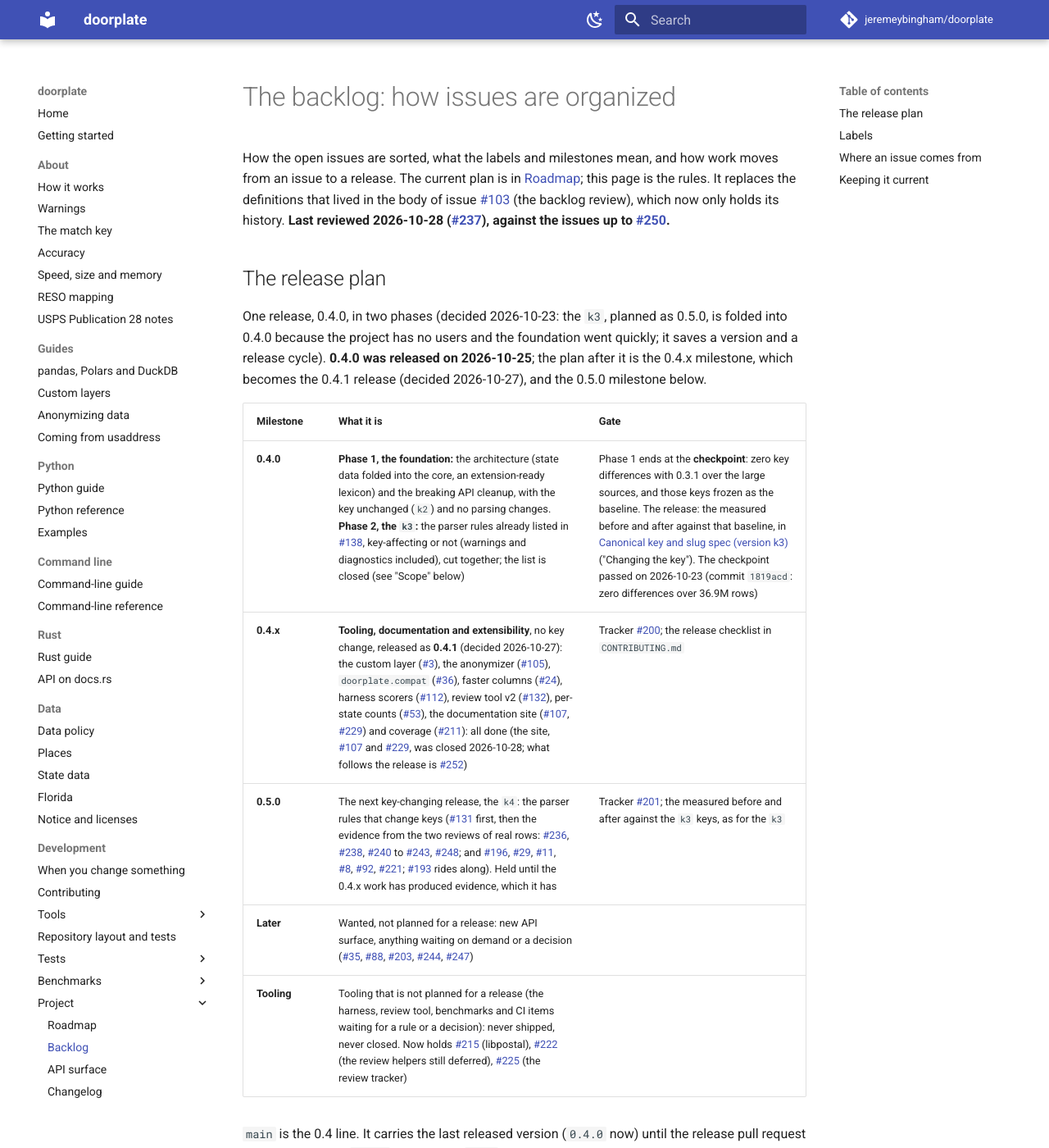
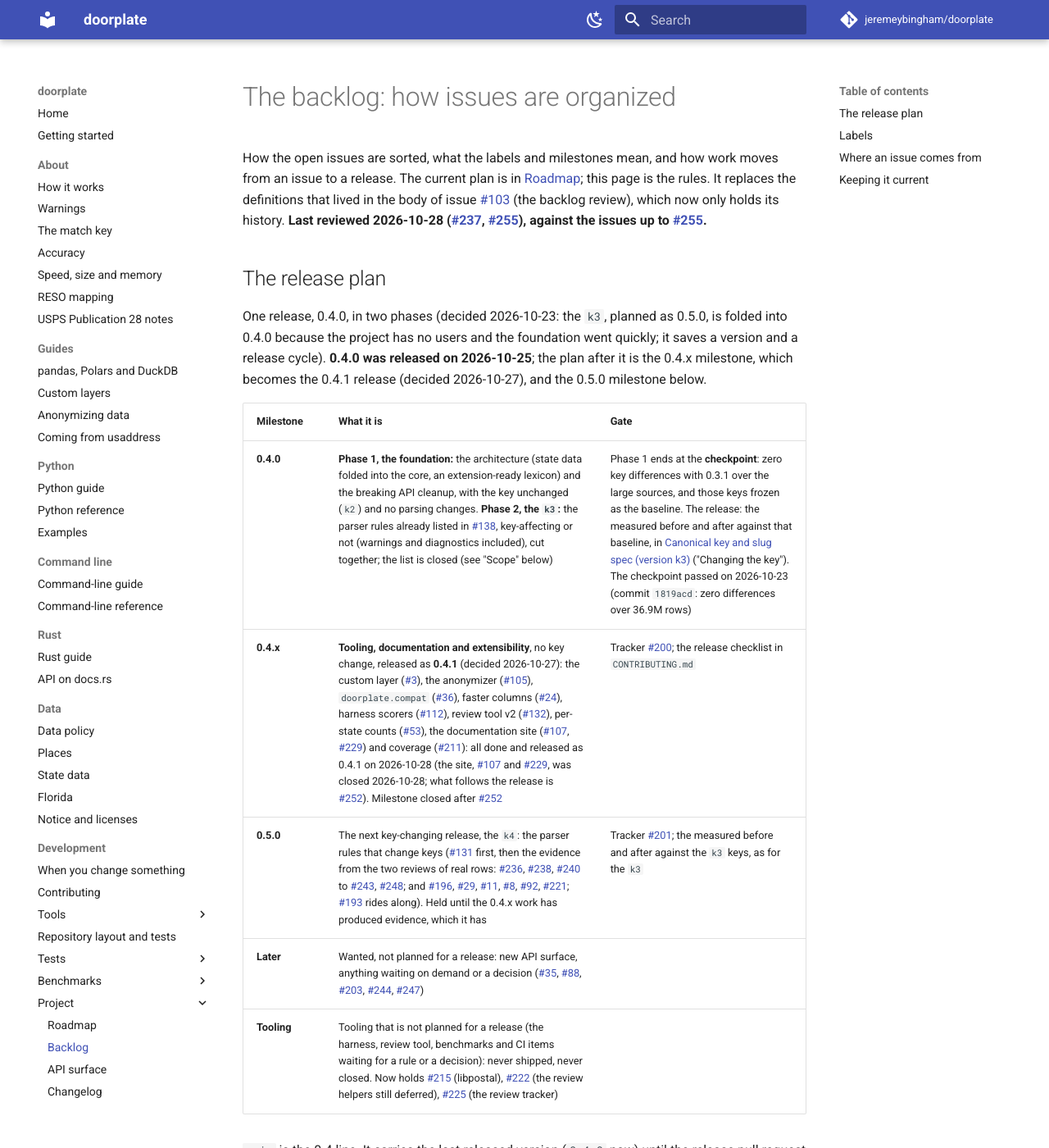
Before and after one commit to jeremeybingham/doorplate, an MkDocs documentation site: the page built from docs/backlog.md, in a window 1280 px wide and 1400 px high. Shown: the whole window at 82% size. Built offline with MkDocs 1.6.1 and Material for MkDocs 9.7.7, drawn with Linux system fonts in a browser that asks for light colours; comment, search, counter and statistics services are not loaded.

Commit message:
Release 0.4.1: CHANGELOG, roadmap and backlog (#255)
CHANGELOG: [Unreleased] becomes 0.4.1 (no key change). Roadmap: 0.4.1 moves
to Released and 0.5.0 is Next. Backlog: the 0.4.x row and the review date.

Co-Authored-By: Claude Sonnet 5.5 <noreply@anthropic.com>

```diff
--- a/docs/backlog.md
+++ b/docs/backlog.md
@@ -3,7 +3,7 @@
 How the open issues are sorted, what the labels and milestones mean, and how work moves from an issue to a
 release. The current plan is in [`roadmap.md`](roadmap.md); this page is the rules. It replaces the
 definitions that lived in the body of issue #103 (the backlog review), which now only holds its history.
-**Last reviewed 2026-10-28 (#237), against the issues up to #250.**
+**Last reviewed 2026-10-28 (#237, #255), against the issues up to #255.**
 
 ## The release plan
 
@@ -14,7 +14,7 @@ project has no users and the foundation went quickly; it saves a version and a r
 | Milestone | What it is | Gate |
 |---|---|---|
 | **0.4.0** | **Phase 1, the foundation:** the architecture (state data folded into the core, an extension-ready lexicon) and the breaking API cleanup, with the key unchanged (`k2`) and no parsing changes. **Phase 2, the `k3`:** the parser rules already listed in #138, key-affecting or not (warnings and diagnostics included), cut together; the list is closed (see "Scope" below) | Phase 1 ends at the **checkpoint**: zero key differences with 0.3.1 over the large sources, and those keys frozen as the baseline. The release: the measured before and after against that baseline, in [`key-format.md`](key-format.md) ("Changing the key"). The checkpoint passed on 2026-10-23 (commit `1819acd`: zero differences over 36.9M rows) |
-| **0.4.x** | **Tooling, documentation and extensibility**, no key change, released as **0.4.1** (decided 2026-10-27): the custom layer (#3), the anonymizer (#105), `doorplate.compat` (#36), faster columns (#24), harness scorers (#112), review tool v2 (#132), per-state counts (#53), the documentation site (#107, #229) and coverage (#211): all done (the site, #107 and #229, was closed 2026-10-28; what follows the release is #252) | Tracker #200; the release checklist in `CONTRIBUTING.md` |
+| **0.4.x** | **Tooling, documentation and extensibility**, no key change, released as **0.4.1** (decided 2026-10-27): the custom layer (#3), the anonymizer (#105), `doorplate.compat` (#36), faster columns (#24), harness scorers (#112), review tool v2 (#132), per-state counts (#53), the documentation site (#107, #229) and coverage (#211): all done and released as 0.4.1 on 2026-10-28 (the site, #107 and #229, was closed 2026-10-28; what follows the release is #252). Milestone closed after #252 |  Tracker #200; the release checklist in `CONTRIBUTING.md` |
 | **0.5.0** | The next key-changing release, the `k4`: the parser rules that change keys (#131 first, then the evidence from the two reviews of real rows: #236, #238, #240 to #243, #248; and #196, #29, #11, #8, #92, #221; #193 rides along). Held until the 0.4.x work has produced evidence, which it has | Tracker #201; the measured before and after against the `k3` keys, as for the `k3` |
 | **Later** | Wanted, not planned for a release: new API surface, anything waiting on demand or a decision (#35, #88, #203, #244, #247) | |
 | **Tooling** | Tooling that is not planned for a release (the harness, review tool, benchmarks and CI items waiting for a rule or a decision): never shipped, never closed. Now holds #215 (libpostal), #222 (the review helpers still deferred), #225 (the review tracker) | |
```
Also changed, not shown: CHANGELOG.md (+6 -0 lines), docs/roadmap.md (+13 -16 lines).
